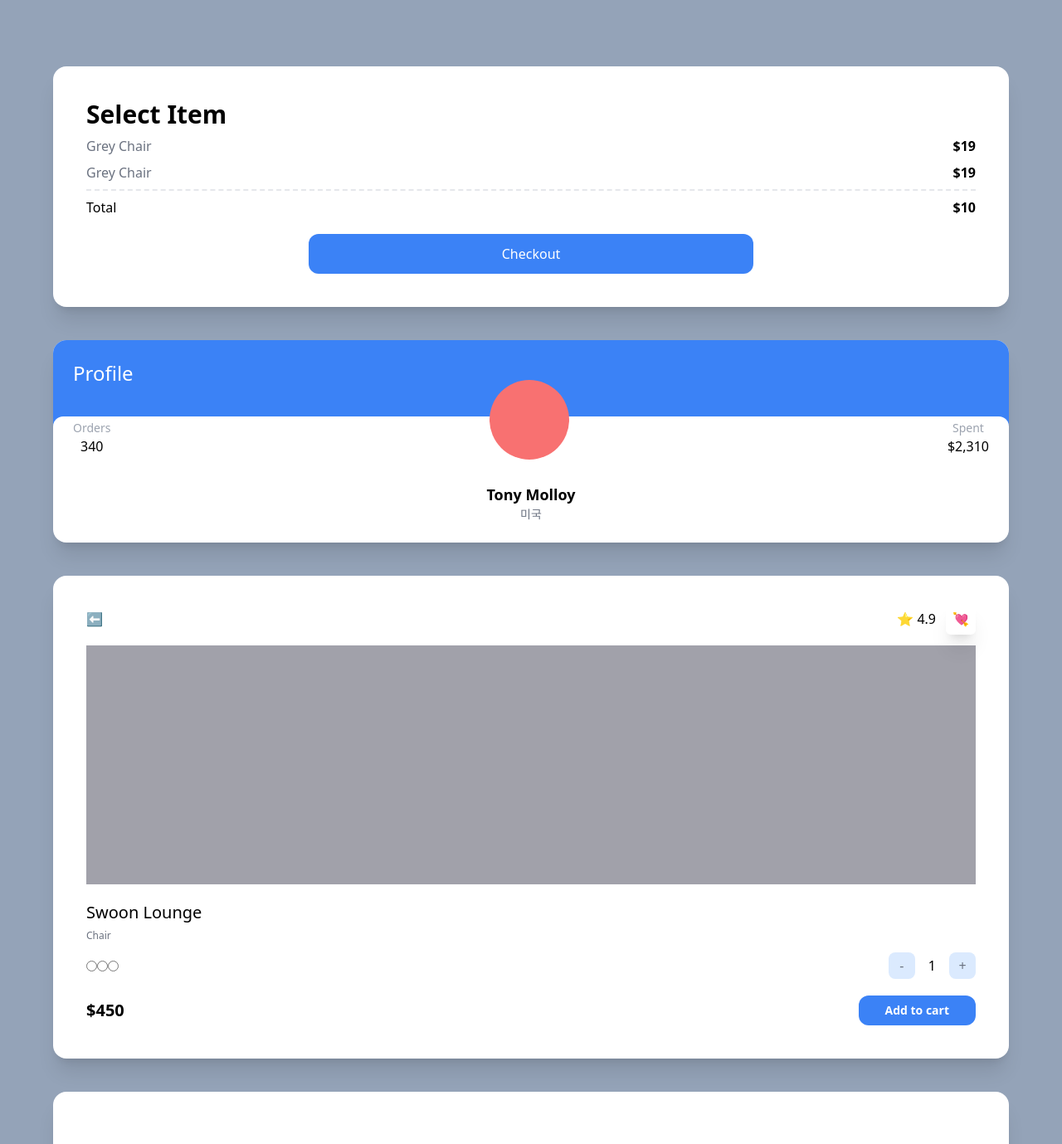
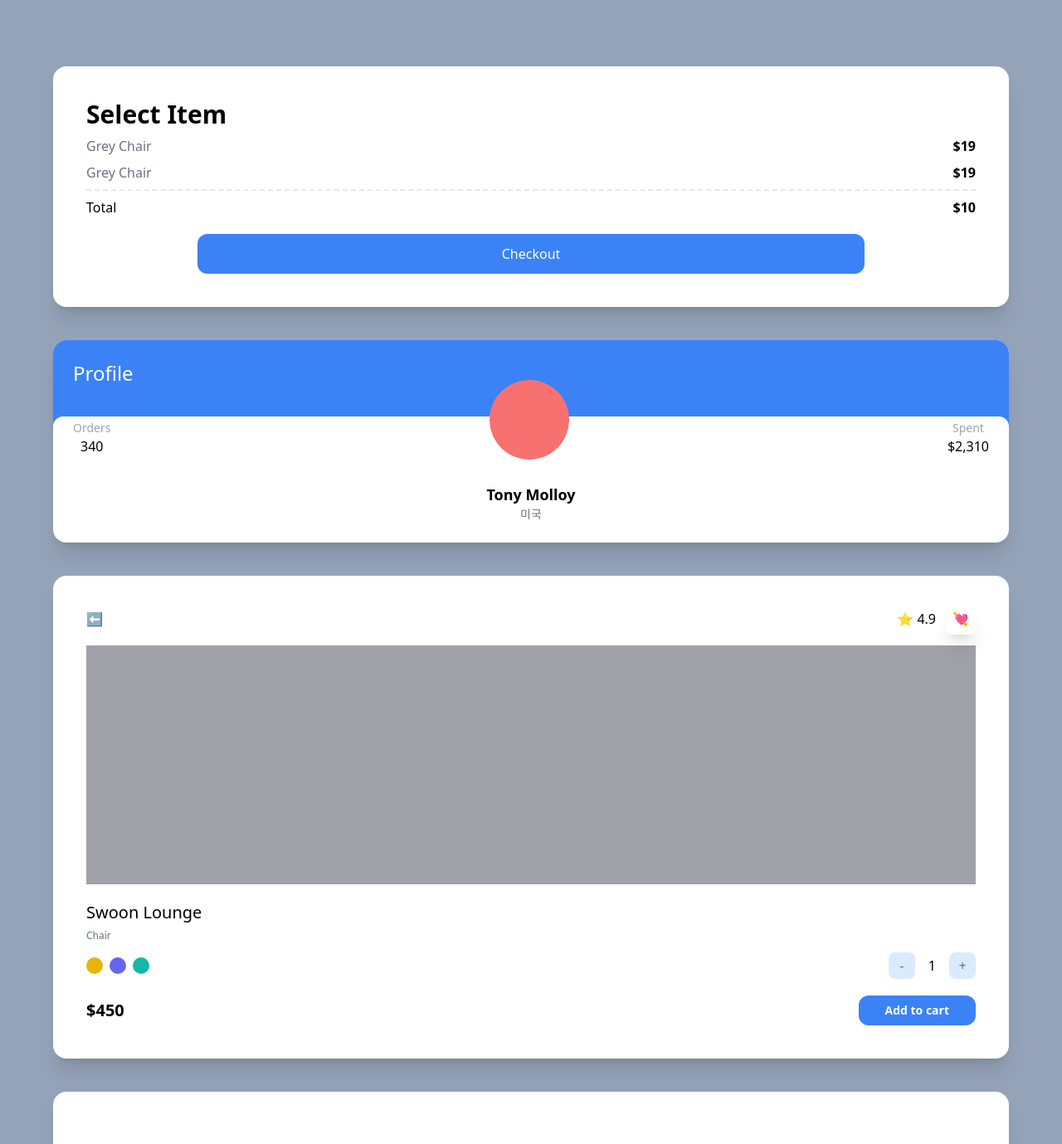
Before and after one commit to jaieve/carrot-market, a Next.js app: page / in a window 1280 px wide. Shown: the top 1379 px of the page at 83% size. Built offline with nearby package versions, Linux system fonts and the light colour scheme.

Commit message:
[tailwind] Modifiers

```diff
--- a/pages/index.tsx
+++ b/pages/index.tsx
@@ -17,9 +17,13 @@ const Home: NextPage = () => {
           <span>Total</span>
           <span className="font-semibold">$10</span>
         </div>
-        <div className="mx-auto mt-5 w-2/4 rounded-xl bg-blue-500 py-3 text-center text-white">
+        <button
+          className="mx-auto mt-5 block w-3/4 rounded-xl bg-blue-500  py-3 text-center text-white
+          hover:bg-teal-500 hover:text-black
+          focus:text-red-500 active:bg-yellow-500"
+        >
           Checkout
-        </div>
+        </button>
       </div>
       <div className="overflow-hidden rounded-2xl bg-white shadow-xl">
         <div className="bg-blue-500 p-6 pb-14">
@@ -56,10 +60,10 @@ const Home: NextPage = () => {
           <span className="mb-1.5 text-xl font-medium">Swoon Lounge</span>
           <span className="text-xs text-gray-500">Chair</span>
           <div className="mt-3 mb-5 flex items-center justify-between">
-            <div className="flex">
-              <input type="radio" />
-              <input type="radio" />
-              <input type="radio" />
+            <div className="flex space-x-2">
+              <button className="h-5 w-5 rounded-full bg-yellow-500"></button>
+              <button className="h-5 w-5 rounded-full bg-indigo-500"></button>
+              <button className="h-5 w-5 rounded-full bg-teal-500"></button>
             </div>
             <div className="flex items-center space-x-4">
               <button className="flex aspect-square w-8 items-center justify-center rounded-lg bg-blue-100 font-medium text-gray-500">
```
